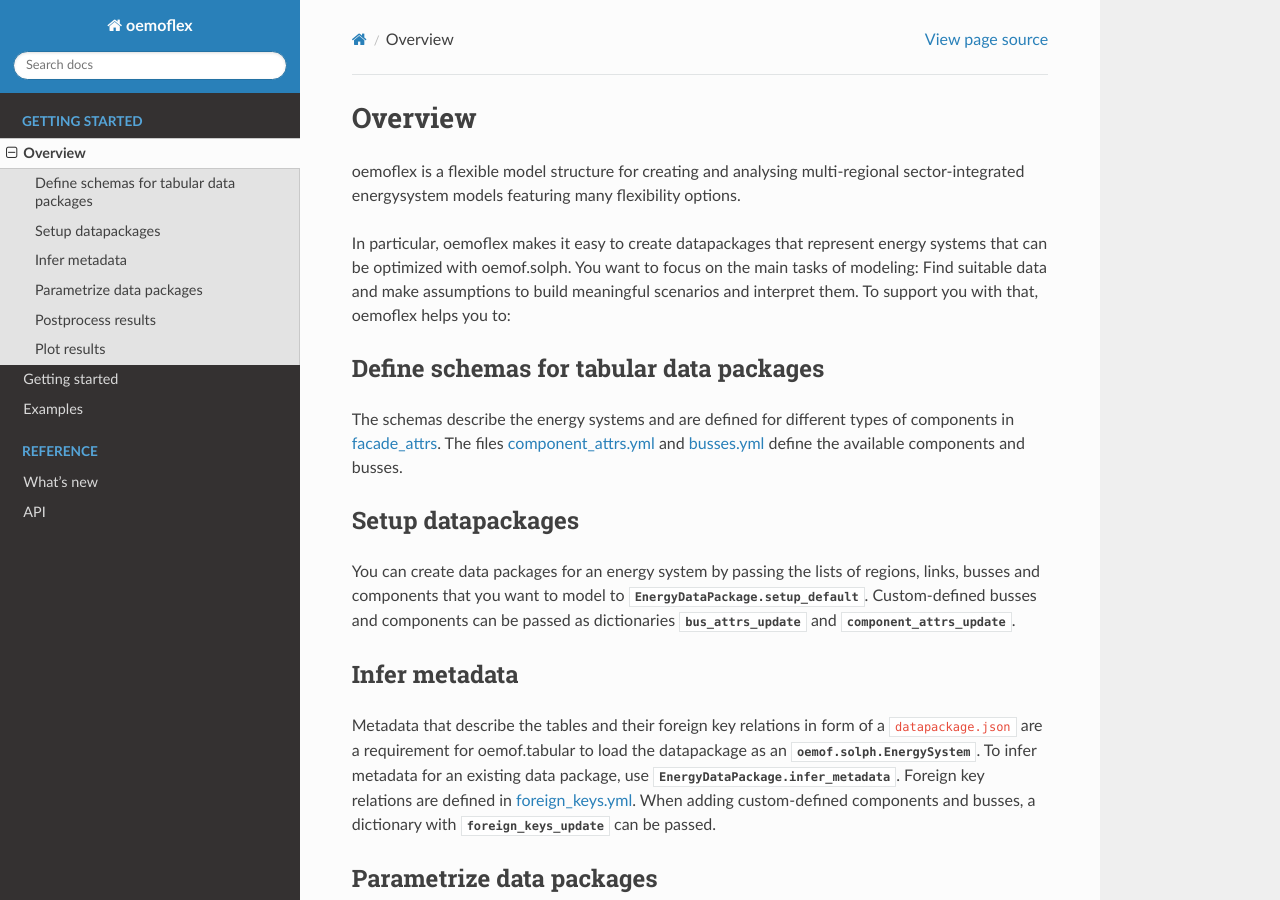
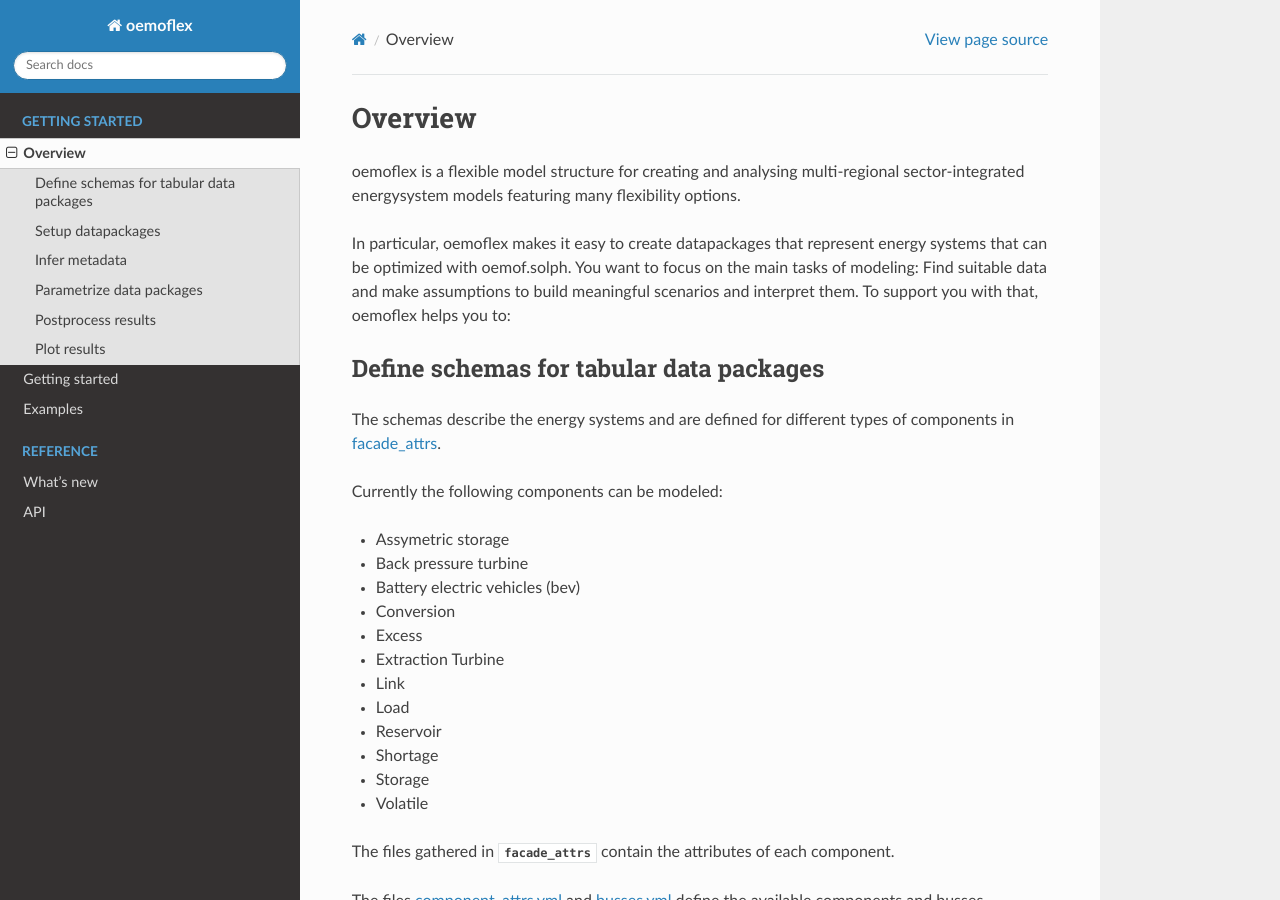
Before and after one commit to rl-institut/oemoflex, a Sphinx documentation site: the page built from docs/overview.rst, in a window 1280 px wide and 900 px high. Built offline with Sphinx 7.4.7 and the Read the Docs theme 2.0.0, drawn with Linux system fonts in a browser that asks for light colours.

Commit message:
Extend description of facade_attrs

```diff
--- a/docs/overview.rst
+++ b/docs/overview.rst
@@ -19,6 +19,24 @@
 The schemas describe the energy systems and are defined for different
 types of components in
 `facade_attrs <https://github.com/rl-institut/oemoflex/tree/dev/oemoflex/model/facade_attrs>`_.
+
+Currently the following components can be modeled:
+
+* Assymetric storage
+* Back pressure turbine
+* Battery electric vehicles (bev)
+* Conversion
+* Excess
+* Extraction Turbine
+* Link
+* Load
+* Reservoir
+* Shortage
+* Storage
+* Volatile
+
+The files gathered in :attr:`facade_attrs` contain the attributes of each component.
+
 The files `component_attrs.yml <https://github.com/rl-institut/oemoflex/blob/dev/oemoflex/model/component_attrs.yml>`_
 and `busses.yml <https://github.com/rl-institut/oemoflex/blob/dev/oemoflex/model/busses.yml>`_
 define the available components and busses.
```
